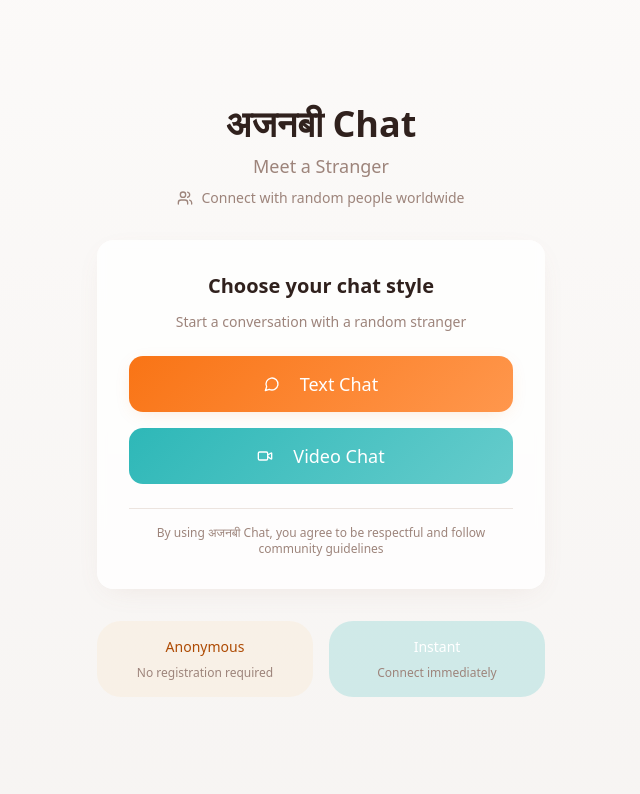
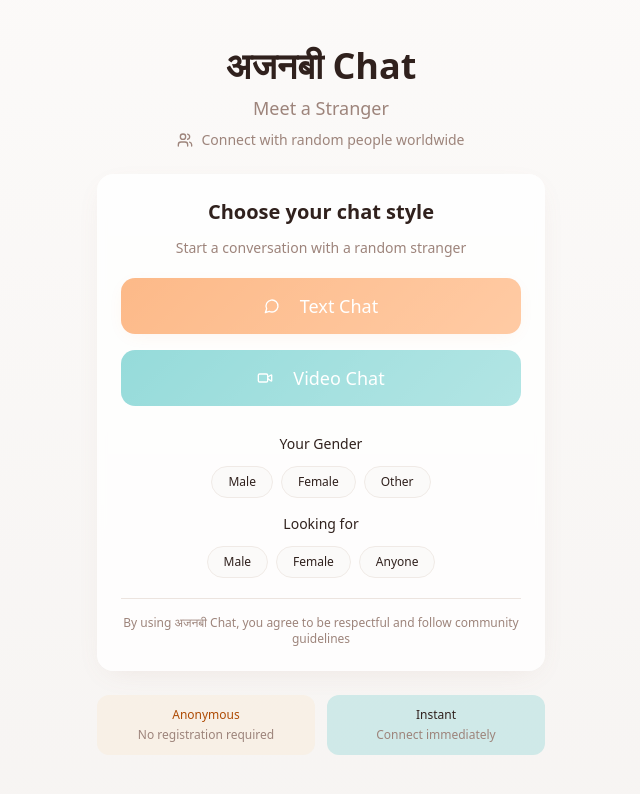
Before and after one commit to rishishpradhan16/Ajnabi-Chat, a React (Vite) app: page / in a window 1280 px wide. Both pictures are taken after a click on the button "I am 18+ and Accept". Shown: the top 794 px of the page, without its empty margins (319-959 px from the left). Built offline with nearby package versions, Linux system fonts and the light colour scheme.

Commit message:
Update ChatLanding.tsx

```diff
--- a/src/components/ChatLanding.tsx
+++ b/src/components/ChatLanding.tsx
@@ -1,16 +1,35 @@
 import { Button } from "@/components/ui/button";
 import { Card } from "@/components/ui/card";
+import { RadioGroup, RadioGroupItem } from "@/components/ui/radio-group";
+import { Label } from "@/components/ui/label";
 import { MessageCircle, Video, Users } from "lucide-react";
+import { useState } from "react";
 
 interface ChatLandingProps {
-  onStartTextChat: () => void;
-  onStartVideoChat: () => void;
+  onStartTextChat: (gender: string, preference: string) => void;
+  onStartVideoChat: (gender: string, preference: string) => void;
 }
 
 export const ChatLanding = ({ onStartTextChat, onStartVideoChat }: ChatLandingProps) => {
+  const [gender, setGender] = useState<string>("");
+  const [preference, setPreference] = useState<string>("");
+
+  const handleStartTextChat = () => {
+    if (gender && preference) {
+      onStartTextChat(gender, preference);
+    }
+  };
+
+  const handleStartVideoChat = () => {
+    if (gender && preference) {
+      onStartVideoChat(gender, preference);
+    }
+  };
+
+  const isFormValid = gender && preference;
   return (
     <div className="min-h-screen bg-gradient-subtle flex items-center justify-center p-4">
-      <div className="w-full max-w-md space-y-8 text-center">
+      <div className="w-full max-w-md space-y-6 text-center">
         {/* Branding */}
         <div className="space-y-2">
           <h1 className="text-4xl font-bold text-foreground mb-2">
@@ -26,8 +45,8 @@ export const ChatLanding = ({ onStartTextChat, onStartVideoChat }: ChatLandingPr
         </div>
 
         {/* Main Card */}
-        <Card className="p-8 shadow-soft bg-card/80 backdrop-blur-sm border-0">
-          <div className="space-y-6">
+        <Card className="p-6 shadow-soft bg-card/80 backdrop-blur-sm border-0">
+          <div className="space-y-5">
             <div className="space-y-3">
               <h2 className="text-xl font-semibold text-foreground">
                 Choose your chat style
@@ -39,24 +58,95 @@ export const ChatLanding = ({ onStartTextChat, onStartVideoChat }: ChatLandingPr
 
             <div className="space-y-4">
               <Button
-                onClick={onStartTextChat}
+                onClick={handleStartTextChat}
                 variant="primary"
                 size="lg"
                 className="w-full h-14 text-lg font-medium"
+                disabled={!isFormValid}
               >
                 <MessageCircle className="h-5 w-5 mr-3" />
                 Text Chat
               </Button>
 
               <Button
-                onClick={onStartVideoChat}
+                onClick={handleStartVideoChat}
                 variant="teal"
                 size="lg"
                 className="w-full h-14 text-lg font-medium"
+                disabled={!isFormValid}
               >
                 <Video className="h-5 w-5 mr-3" />
                 Video Chat
               </Button>
+            </div>
+
+            {/* Gender Selection */}
+            <div className="space-y-4 pt-2">
+              <div className="space-y-3">
+                <Label className="text-sm font-medium text-foreground text-center block">Your Gender</Label>
+                <div className="flex justify-center gap-2">
+                  <Button
+                    type="button"
+                    variant={gender === "male" ? "default" : "outline"}
+                    size="sm"
+                    className="h-8 px-4 text-xs rounded-lg"
+                    onClick={() => setGender("male")}
+                  >
+                    Male
+                  </Button>
+                  <Button
+                    type="button"
+                    variant={gender === "female" ? "default" : "outline"}
+                    size="sm"
+                    className="h-8 px-4 text-xs rounded-lg"
+                    onClick={() => setGender("female")}
+                  >
+                    Female
+                  </Button>
+                  <Button
+                    type="button"
+                    variant={gender === "other" ? "default" : "outline"}
+                    size="sm"
+                    className="h-8 px-4 text-xs rounded-lg"
+                    onClick={() => setGender("other")}
+                  >
+                    Other
+                  </Button>
+                </div>
+              </div>
+
+              <div className="space-y-3">
+                <Label className="text-sm font-medium text-foreground text-center block">Looking for</Label>
+                <div className="flex justify-center gap-2">
+                  <Button
+                    type="button"
+                    variant={preference === "male" ? "default" : "outline"}
+                    size="sm"
+                    className="h-8 px-4 text-xs rounded-lg"
+                    onClick={() => setPreference("male")}
+                  >
+                    Male
+                  </Button>
+                  <Button
+                    type="button"
+                    variant={preference === "female" ? "default" : "outline"}
+                    size="sm"
+                    className="h-8 px-4 text-xs rounded-lg"
+                    onClick={() => setPreference("female")}
+                  >
+                    Female
+                  </Button>
+                  <Button
+                    type="button"
+                    variant={preference === "any" ? "default" : "outline"}
+                    size="sm"
+                    className="h-8 px-4 text-xs rounded-lg"
+                    onClick={() => setPreference("any")}
+                  >
+                    Anyone
+                  </Button>
+                </div>
+              </div>
             </div>
 
             <div className="text-xs text-muted-foreground pt-4 border-t border-border">
@@ -66,15 +156,15 @@ export const ChatLanding = ({ onStartTextChat, onStartVideoChat }: ChatLandingPr
         </Card>
 
         {/* Feature highlights */}
-        <div className="grid grid-cols-2 gap-4 text-sm">
-          <div className="bg-accent/30 rounded-2xl p-4 space-y-2">
-            <div className="text-accent-foreground font-medium">Anonymous</div>
+        <div className="grid grid-cols-2 gap-3 text-sm">
+          <div className="bg-accent/30 rounded-xl p-3 space-y-1">
+            <div className="text-accent-foreground font-medium text-xs">Anonymous</div>
             <div className="text-muted-foreground text-xs">
               No registration required
             </div>
           </div>
-          <div className="bg-teal/20 rounded-2xl p-4 space-y-2">
-            <div className="text-teal-foreground font-medium">Instant</div>
+          <div className="bg-teal/20 rounded-xl p-3 space-y-1">
+            <div className="text-foreground font-medium text-xs">Instant</div>
             <div className="text-muted-foreground text-xs">
               Connect immediately
             </div>
```
